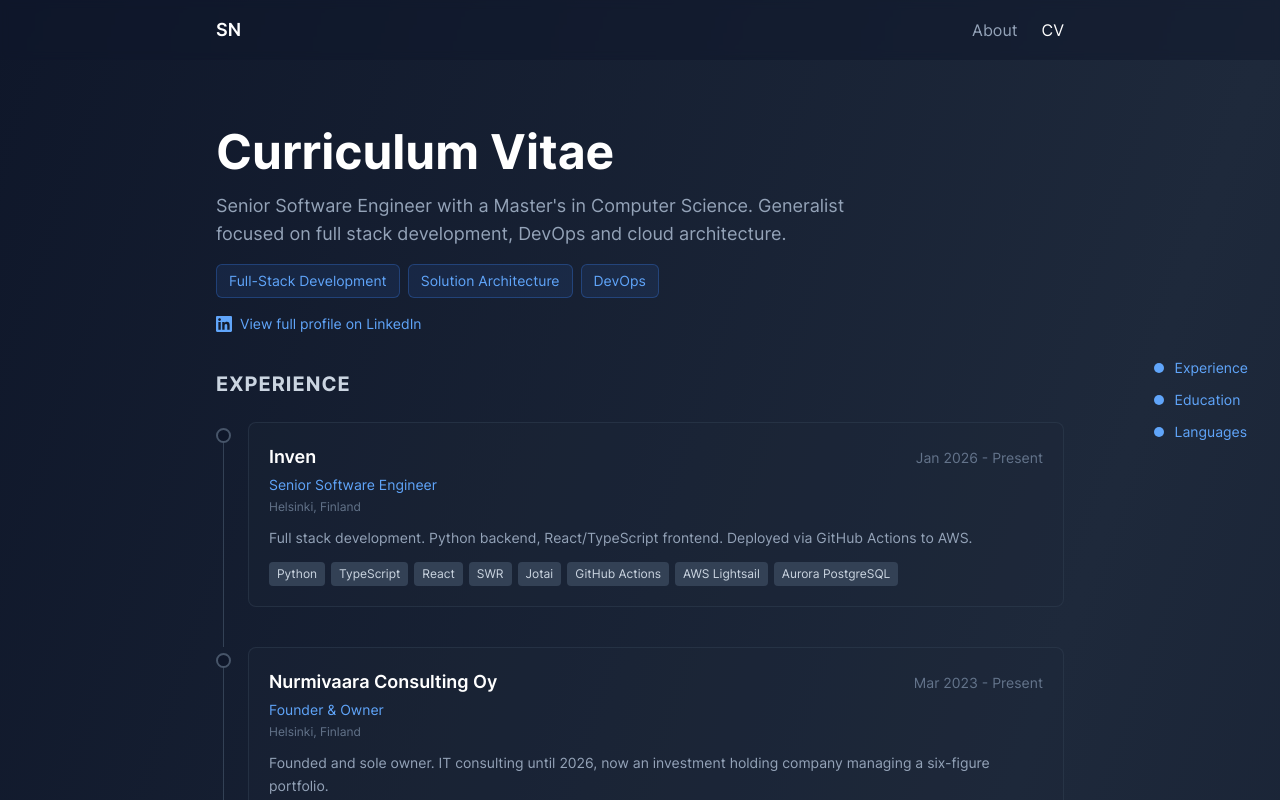
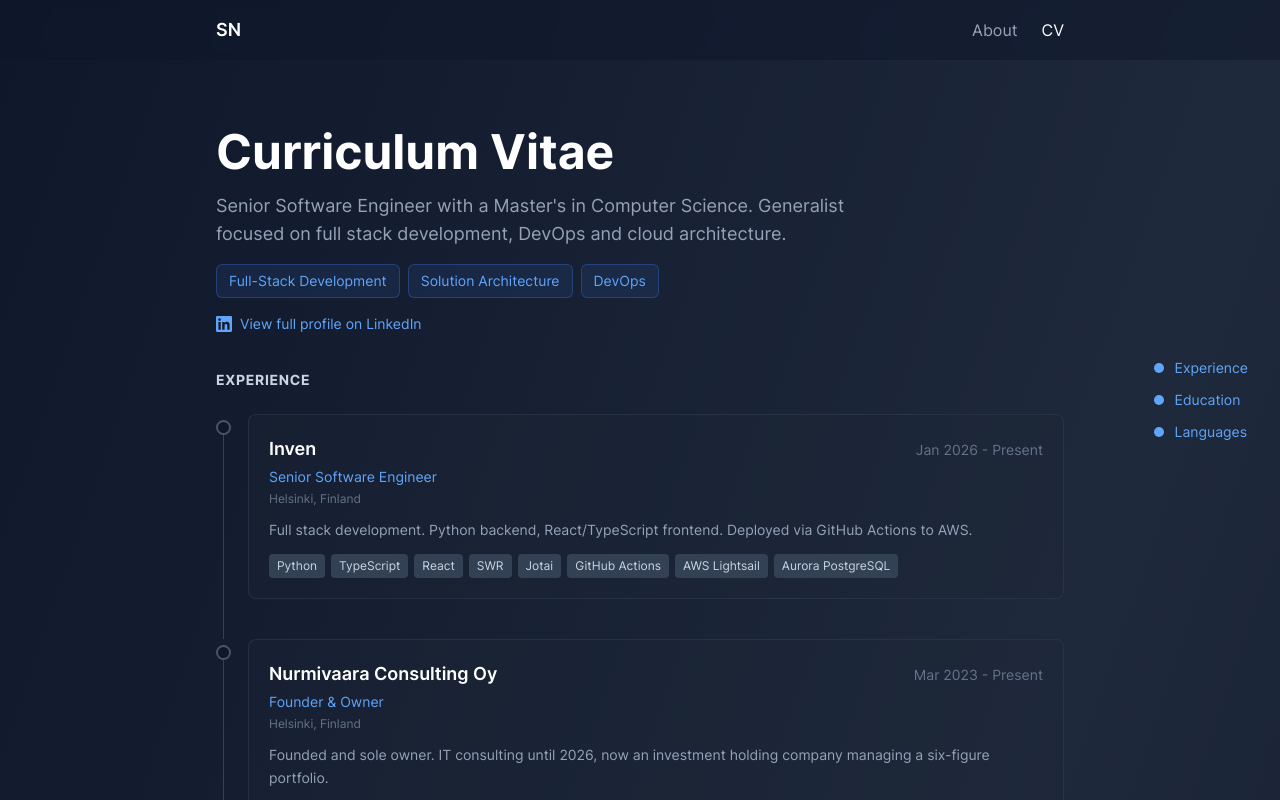
Before and after one commit to SNurmivaara/nurmivaara.fi, a Next.js app: page /cv in a window 1280 px wide. Shown: the top 800 px of the page. Built offline with nearby package versions, Linux system fonts and the light colour scheme.

Commit message:
Styling fixes

```diff
--- a/pages/cv.js
+++ b/pages/cv.js
@@ -132,7 +132,7 @@ const EducationItem = ({ school, degree, period }) => (
 
 const Section = ({ id, title, children }) => (
   <section id={id} className="mb-12 scroll-mt-24">
-    <h2 className="text-xl font-bold mb-6 text-slate-300 uppercase tracking-wider text-sm">{title}</h2>
+    <h2 className="text-sm font-bold mb-6 text-slate-300 uppercase tracking-wider">{title}</h2>
     {children}
   </section>
 )
@@ -355,6 +355,7 @@ export default function CV() {
                 <div className="absolute left-0 top-[6px] w-[15px] h-[15px] rounded-full border-2 border-slate-600 bg-slate-900" />
                 <button
                   onClick={() => setShowOlderExperience(true)}
+                  aria-expanded="false"
                   className="flex items-center gap-2 text-slate-400 hover:text-blue-400 transition-colors text-sm group"
                 >
                   <ChevronRightIcon className="w-4 h-4 group-hover:translate-x-0.5 transition-transform" />
@@ -367,6 +368,7 @@ export default function CV() {
                   <div className="absolute left-[7px] top-0 bottom-0 w-px bg-slate-700" />
                   <button
                     onClick={() => setShowOlderExperience(false)}
+                    aria-expanded="true"
                     className="flex items-center gap-2 text-slate-500 hover:text-slate-300 transition-colors text-xs"
                   >
                     <ChevronRightIcon className="w-3 h-3 rotate-90" />
--- a/styles/globals.css
+++ b/styles/globals.css
@@ -1,6 +1,10 @@
 @tailwind base;
 @tailwind components;
 @tailwind utilities;
+
+html {
+  scroll-behavior: smooth;
+}
 
 @font-face {
   font-family: 'Inter';
```
